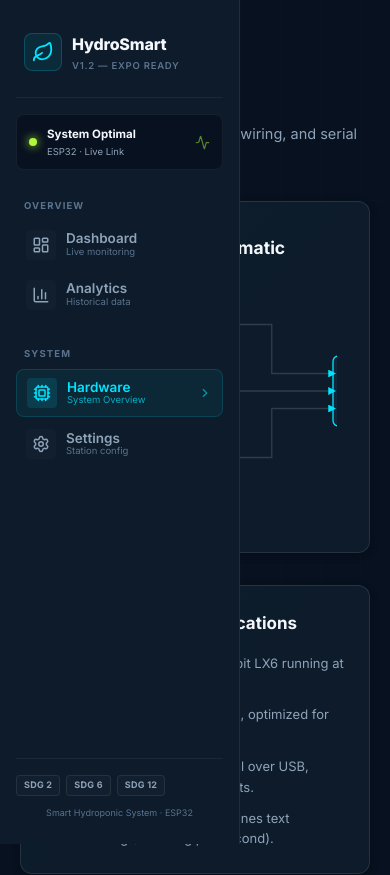
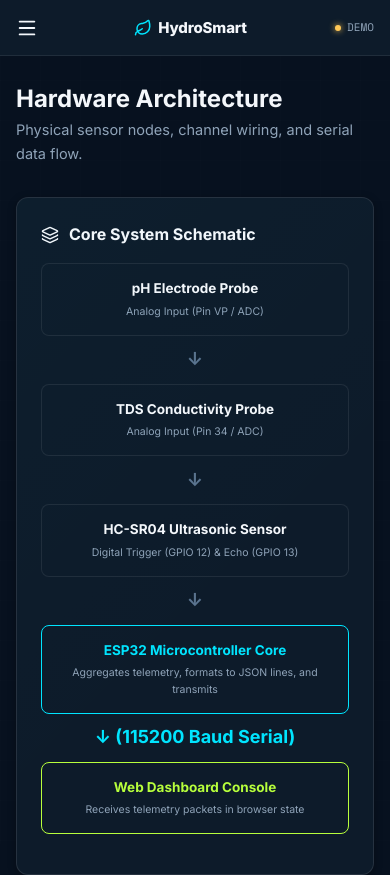
Before and after one commit to Chitesh09/smart-hydroponics, a Next.js app: page /dashboard/hardware in a window 390 px wide. Shown: the top 875 px of the page. Built offline with nearby package versions, Linux system fonts and the light colour scheme; no server answers; sample sign-in values are in the browser's storage.

Commit message:
feat: implement responsive mobile navigation drawer, vertical flow schematic, and typography scaling

```diff
--- /dev/null
+++ b/app/dashboard/hardware/page.module.css
@@ -0,0 +1,57 @@
+.desktopDiagram {
+  display: block;
+}
+
+.mobileFlowDiagram {
+  display: none;
+}
+
+@media (max-width: 768px) {
+  .desktopDiagram {
+    display: none;
+  }
+
+  .mobileFlowDiagram {
+    display: flex;
+    flex-direction: column;
+    align-items: center;
+    gap: 12px;
+    padding: 16px 0;
+  }
+}
+
+.flowCard {
+  width: 100%;
+  max-width: 320px;
+  background: #0D1B2A;
+  border: 1px solid rgba(255, 255, 255, 0.08);
+  border-radius: var(--radius-md);
+  padding: 14px;
+  text-align: center;
+}
+
+.flowCardActive {
+  border-color: #00E5FF;
+}
+
+.flowCardTitle {
+  font-size: 13.5px;
+  font-weight: 700;
+  color: #F4F7FB;
+  margin-bottom: 4px;
+}
+
+.flowCardDesc {
+  font-size: 10.5px;
+  color: #8FA3B8;
+}
+
+.flowArrow {
+  font-size: 18px;
+  font-weight: 700;
+  color: #5A738E;
+  height: 24px;
+  display: flex;
+  align-items: center;
+  justify-content: center;
+}
--- a/app/dashboard/hardware/page.tsx
+++ b/app/dashboard/hardware/page.tsx
@@ -1,6 +1,7 @@
 'use client';
 
 import { Cpu, HardDrive, Layers, Zap } from 'lucide-react';
+import styles from './page.module.css';
 
 export default function HardwarePage() {
   return (
@@ -12,14 +13,14 @@ export default function HardwarePage() {
       </div>
 
       {/* Central Architecture Flow Diagram */}
-      <div className="glass-card" style={{ padding: '32px' }}>
+      <div className="glass-card" style={{ padding: '24px' }}>
         <h2 className="text-lg font-bold mb-lg" style={{ display: 'flex', alignItems: 'center', gap: '10px' }}>
           <Layers size={18} className="text-primary" /> Core System Schematic
         </h2>
 
-        {/* Visual SVG Block Diagram */}
-        <div style={{ position: 'relative', width: '100%', overflowX: 'auto', padding: '24px 0' }}>
-          <svg viewBox="0 0 800 240" style={{ width: '100%', minWidth: '700px', height: 'auto' }}>
+        {/* 1. Desktop Architecture Diagram (Hidden on Mobile) */}
+        <div className={styles.desktopDiagram} style={{ position: 'relative', width: '100%', padding: '16px 0' }}>
+          <svg viewBox="0 0 800 240" style={{ width: '100%', height: 'auto' }}>
             <defs>
               <marker id="arrow" viewBox="0 0 10 10" refX="6" refY="5" markerWidth="6" markerHeight="6" orient="auto-start-reverse">
                 <path d="M 0 0 L 10 5 L 0 10 z" fill="#00E5FF" />
@@ -27,17 +28,14 @@ export default function HardwarePage() {
             </defs>
 
             {/* Sensor Blocks */}
-            {/* pH Sensor */}
             <rect x="20" y="20" width="160" height="48" rx="4" fill="#0D1B2A" stroke="rgba(255, 255, 255, 0.08)" />
             <text x="35" y="48" fill="#F4F7FB" fontSize="12" fontWeight="700">pH Electrode Probe</text>
             <text x="35" y="60" fill="#8FA3B8" fontSize="9">Analog input (Pin VP / ADC)</text>
 
-            {/* TDS Sensor */}
             <rect x="20" y="96" width="160" height="48" rx="4" fill="#0D1B2A" stroke="rgba(255, 255, 255, 0.08)" />
             <text x="35" y="124" fill="#F4F7FB" fontSize="12" fontWeight="700">TDS Conductivity Probe</text>
             <text x="35" y="136" fill="#8FA3B8" fontSize="9">Analog input (Pin 34 / ADC)</text>
 
-            {/* Ultrasonic Sensor */}
             <rect x="20" y="172" width="160" height="48" rx="4" fill="#0D1B2A" stroke="rgba(255, 255, 255, 0.08)" />
             <text x="35" y="200" fill="#F4F7FB" fontSize="12" fontWeight="700">HC-SR04 Ultrasonic</text>
             <text x="35" y="212" fill="#8FA3B8" fontSize="9">Digital (Pins 12 Trig / 13 Echo)</text>
@@ -62,11 +60,42 @@ export default function HardwarePage() {
             <text x="515" y="112" fill="#00E5FF" fontSize="9" fontFamily="var(--font-mono)">115200 Baud</text>
           </svg>
         </div>
+
+        {/* 2. Mobile/Tablet Vertical Flow Diagram (Visible on Mobile) */}
+        <div className={styles.mobileFlowDiagram}>
+          <div className={styles.flowCard}>
+            <div className={styles.flowCardTitle}>pH Electrode Probe</div>
+            <div className={styles.flowCardDesc}>Analog Input (Pin VP / ADC)</div>
+          </div>
+          <div className={styles.flowArrow}>↓</div>
+
+          <div className={styles.flowCard}>
+            <div className={styles.flowCardTitle}>TDS Conductivity Probe</div>
+            <div className={styles.flowCardDesc}>Analog Input (Pin 34 / ADC)</div>
+          </div>
+          <div className={styles.flowArrow}>↓</div>
+
+          <div className={styles.flowCard}>
+            <div className={styles.flowCardTitle}>HC-SR04 Ultrasonic Sensor</div>
+            <div className={styles.flowCardDesc}>Digital Trigger (GPIO 12) & Echo (GPIO 13)</div>
+          </div>
+          <div className={styles.flowArrow}>↓</div>
+
+          <div className={`${styles.flowCard} ${styles.flowCardActive}`}>
+            <div className={styles.flowCardTitle} style={{ color: '#00E5FF' }}>ESP32 Microcontroller Core</div>
+            <div className={styles.flowCardDesc}>Aggregates telemetry, formats to JSON lines, and transmits</div>
+          </div>
+          <div className={styles.flowArrow} style={{ color: '#00E5FF' }}>↓ (115200 Baud Serial)</div>
+
+          <div className={styles.flowCard} style={{ borderColor: '#B7FF3C' }}>
+            <div className={styles.flowCardTitle} style={{ color: '#B7FF3C' }}>Web Dashboard Console</div>
+            <div className={styles.flowCardDesc}>Receives telemetry packets in browser state</div>
+          </div>
+        </div>
       </div>
 
       {/* Component Details Card List */}
       <div className="grid-2">
-        {/* ESP32 Controller Card */}
         <div className="glass-card" style={{ padding: '24px' }}>
           <div style={{ display: 'flex', alignItems: 'center', gap: '10px', marginBottom: '16px' }}>
             <Cpu size={20} className="text-primary" />
@@ -80,7 +109,6 @@ export default function HardwarePage() {
           </ul>
         </div>
 
-        {/* Ultrasonic Water Level Calibration */}
         <div className="glass-card" style={{ padding: '24px' }}>
           <div style={{ display: 'flex', alignItems: 'center', gap: '10px', marginBottom: '16px' }}>
             <Zap size={20} className="text-accent" />
--- a/app/dashboard/layout.module.css
+++ b/app/dashboard/layout.module.css
@@ -10,6 +10,25 @@
   padding: 32px 40px;
   position: relative;
   z-index: 10;
+  min-width: 0; /* Prevents overflow from children */
+}
+
+.mobileHeader {
+  display: none;
+}
+
+.backdrop {
+  position: fixed;
+  inset: 0;
+  background: rgba(3, 7, 18, 0.55);
+  backdrop-filter: blur(3px);
+  z-index: 95;
+  animation: fadeIn 0.22s cubic-bezier(0.4, 0, 0.2, 1) forwards;
+}
+
+@keyframes fadeIn {
+  from { opacity: 0; }
+  to { opacity: 1; }
 }
 
 @media (max-width: 768px) {
@@ -18,7 +37,34 @@
   }
   .main {
     margin-left: 0;
-    margin-bottom: 80px; /* Space for bottom nav if we added one */
-    padding: 20px;
+    margin-top: 56px; /* Space for the top header */
+    padding: 24px 16px;
+  }
+  .mobileHeader {
+    display: flex;
+    align-items: center;
+    justify-content: space-between;
+    position: fixed;
+    top: 0;
+    left: 0;
+    right: 0;
+    height: 56px;
+    background: #0D1B2A;
+    border-bottom: 1px solid rgba(255, 255, 255, 0.08);
+    padding: 0 16px;
+    z-index: 100;
+  }
+  .menuBtn {
+    color: var(--text-primary);
+    display: flex;
+    align-items: center;
+    justify-content: center;
+    padding: 8px;
+    margin-left: -8px;
+    cursor: pointer;
+  }
+  .mobileLogo {
+    display: flex;
+    align-items: center;
   }
 }
--- a/app/dashboard/layout.tsx
+++ b/app/dashboard/layout.tsx
@@ -4,6 +4,7 @@ import { useState, useEffect } from 'react';
 import { usePathname, useRouter } from 'next/navigation';
 import { Sidebar } from '@/components/Sidebar';
 import { ESP32SerialProvider, useESP32Serial } from '@/lib/esp32/ESP32SerialContext';
+import { Menu, Leaf } from 'lucide-react';
 import styles from './layout.module.css';
 
 export default function DashboardLayout({
@@ -27,6 +28,7 @@ function DashboardLayoutContent({
   const [simSystemStatus, setSimSystemStatus] = useState<'stable' | 'correcting' | 'fault'>('stable');
   const [alertCount, setAlertCount] = useState(0);
   const [authorized, setAuthorized] = useState(false);
+  const [isMobileOpen, setIsMobileOpen] = useState(false);
   const pathname = usePathname();
   const router = useRouter();
 
@@ -42,6 +44,14 @@ function DashboardLayoutContent({
       return () => clearTimeout(timer);
     }
   }, [router]);
+
+  // Automatically collapse mobile drawer upon route navigation
+  useEffect(() => {
+    const timer = setTimeout(() => {
+      setIsMobileOpen(false);
+    }, 0);
+    return () => clearTimeout(timer);
+  }, [pathname]);
 
   // Derive systemStatus dynamically based on the active mode
   const systemStatus = mode === 'real'
@@ -79,7 +89,47 @@ function DashboardLayoutContent({
 
   return (
     <div className={styles.layout}>
-      <Sidebar systemStatus={systemStatus} alertCount={alertCount} />
+      {/* Mobile Top Header (Visible only on mobile/tablet viewports) */}
+      <header className={styles.mobileHeader}>
+        <button
+          className={styles.menuBtn}
+          onClick={() => setIsMobileOpen(!isMobileOpen)}
+          aria-label="Toggle navigation drawer"
+        >
+          <Menu size={22} />
+        </button>
+        <div className={styles.mobileLogo}>
+          <Leaf size={18} style={{ color: '#00E5FF', marginRight: '6px' }} />
+          <span style={{ fontWeight: 800, fontSize: '15px', color: '#F4F7FB', letterSpacing: '-0.01em' }}>HydroSmart</span>
+        </div>
+        <div style={{ display: 'flex', alignItems: 'center', gap: '6px', fontSize: '11px', fontFamily: 'var(--font-mono)' }}>
+          <span style={{
+            width: '6px',
+            height: '6px',
+            borderRadius: '50%',
+            background: mode === 'real' && !isStale ? '#B7FF3C' : '#FFC857',
+            boxShadow: `0 0 6px ${mode === 'real' && !isStale ? '#B7FF3C' : '#FFC857'}`
+          }} />
+          <span style={{ color: '#8FA3B8' }}>{mode === 'real' ? 'LIVE' : 'DEMO'}</span>
+        </div>
+      </header>
+
+      {/* Drawer Overlay Backdrop (Mobile viewports only) */}
+      {isMobileOpen && (
+        <div
+          className={styles.backdrop}
+          onClick={() => setIsMobileOpen(false)}
+        />
+      )}
+
+      {/* Sidebar (Responsive drawer on mobile, static side panel on desktop) */}
+      <Sidebar
+        systemStatus={systemStatus}
+        alertCount={alertCount}
+        isOpen={isMobileOpen}
+        onClose={() => setIsMobileOpen(false)}
+      />
+
       <main className={styles.main}>
         {/* Unified route transition container */}
         <div key={pathname} className="page-transition">
--- a/app/dashboard/page.tsx
+++ b/app/dashboard/page.tsx
@@ -259,7 +259,7 @@ export default function Dashboard() {
             </span>
           </div>
 
-          <div style={{ display: 'flex', alignItems: 'center', gap: '32px', flexWrap: 'wrap' }}>
+          <div className={styles.reservoirFlex}>
             {/* industrial reservoir tank visualizer */}
             <div style={{
               position: 'relative',
--- /dev/null
+++ b/app/dashboard/profile/page.module.css
@@ -0,0 +1,11 @@
+.profileGrid {
+  display: grid;
+  grid-template-columns: 1fr 2fr;
+  gap: 24px;
+}
+
+@media (max-width: 768px) {
+  .profileGrid {
+    grid-template-columns: 1fr;
+  }
+}
--- a/app/dashboard/profile/page.tsx
+++ b/app/dashboard/profile/page.tsx
@@ -4,6 +4,7 @@ import { useState, useEffect } from 'react';
 import { User, Mail, Shield, Bell, LogOut, CheckCircle } from 'lucide-react';
 import { useRouter } from 'next/navigation';
 import { toast, Toaster } from 'react-hot-toast';
+import styles from './page.module.css';
 
 export default function ProfilePage() {
   const router = useRouter();
@@ -47,7 +48,7 @@ export default function ProfilePage() {
         <p className="text-secondary">Manage your account settings, preferences, and security.</p>
       </div>
 
-      <div className="grid-2" style={{ gridTemplateColumns: '1fr 2fr', gap: '24px' }}>
+      <div className={styles.profileGrid}>
 
         {/* Left column - Account Basics */}
         <div style={{ display: 'flex', flexDirection: 'column', gap: '24px' }}>
--- a/app/globals.css
+++ b/app/globals.css
@@ -207,12 +207,21 @@ input, select, textarea { font-family: inherit; }
 
 /* ---------- Typography ---------- */
 .text-xs   { font-size: 11px; }
+.text-sm   { font-size: 12px; }
+.text-base { font-size: 13.5px; }
+.text-lg   { font-size: 16px; }
+.text-xl   { font-size: 18px; }
+.text-2xl  { font-size: 21px; }
+.text-3xl  { font-size: 24px; }
+
+@media (min-width: 768px) {
   .text-sm   { font-size: 12.5px; }
   .text-base { font-size: 14.5px; }
   .text-lg   { font-size: 17.5px; }
   .text-xl   { font-size: 21px; }
   .text-2xl  { font-size: 26px; }
   .text-3xl  { font-size: 32px; }
+}
 
 .font-mono    { font-family: var(--font-mono); }
 .font-medium  { font-weight: 500; }
--- a/app/page.tsx
+++ b/app/page.tsx
@@ -148,7 +148,7 @@ export default function EntryPage() {
               {authMode === 'signin' && (
                 <div className={styles.checkboxContainer}>
                   <label className={styles.checkboxLabel}>
-                    <input type="checkbox" defaultChecked style={{ accentColor: '#00d4aa' }} />
+                    <input type="checkbox" defaultChecked style={{ accentColor: '#00E5FF' }} />
                     <span>Remember this station</span>
                   </label>
                 </div>
@@ -175,7 +175,7 @@ export default function EntryPage() {
       {/* 2. Connecting / System Loading Page */}
       {flowState === 'connecting' && (
         <div className={styles.transitionContainer}>
-          <CheckCircle2 size={44} className="text-primary" style={{ marginBottom: '24px', color: '#00d4aa' }} />
+          <CheckCircle2 size={44} className="text-primary" style={{ marginBottom: '24px', color: '#00E5FF' }} />
           <h2 className={styles.transitionTitle}>Authorization Granted</h2>
           <p className={styles.transitionSubtitle}>Synchronizing metrics with ESP32 receiver...</p>
           <div className={styles.spinner} />
--- a/components/Sidebar.module.css
+++ b/components/Sidebar.module.css
@@ -221,3 +221,19 @@
   color: #5A738E;
   text-align: center;
 }
+
+@media (max-width: 768px) {
+  .sidebar {
+    transform: translateX(-100%);
+    transition: transform 0.25s cubic-bezier(0.4, 0, 0.2, 1);
+    box-shadow: none;
+    z-index: 105; /* High enough to overlay mobile header */
+    height: 100vh;
+    bottom: 0;
+  }
+
+  .sidebarOpen {
+    transform: translateX(0);
+    box-shadow: 8px 0 32px rgba(0, 0, 0, 0.6);
+  }
+}
--- a/components/Sidebar.tsx
+++ b/components/Sidebar.tsx
@@ -26,9 +26,16 @@ const systemItems = [
 interface SidebarProps {
   systemStatus?: 'stable' | 'correcting' | 'fault';
   alertCount?: number;
+  isOpen?: boolean;
+  onClose?: () => void;
 }
 
-export function Sidebar({ systemStatus = 'stable', alertCount = 0 }: SidebarProps) {
+export function Sidebar({
+  systemStatus = 'stable',
+  alertCount = 0,
+  isOpen = false,
+  onClose
+}: SidebarProps) {
   const pathname = usePathname();
 
   // Vibrant semantic mapping matching design tokens
@@ -52,6 +59,7 @@ export function Sidebar({ systemStatus = 'stable', alertCount = 0 }: SidebarProp
         key={href}
         href={href}
         className={`${styles.navItem} ${isActive ? styles.navItemActive : ''}`}
+        onClick={onClose}
       >
         <div className={styles.navIcon}>
           <Icon size={18} />
@@ -69,7 +77,7 @@ export function Sidebar({ systemStatus = 'stable', alertCount = 0 }: SidebarProp
   };
 
   return (
-    <aside className={`${styles.sidebar} sidebar-animate`}>
+    <aside className={`${styles.sidebar} ${isOpen ? styles.sidebarOpen : ''} sidebar-animate`}>
       {/* Logo */}
       <div className={styles.logo}>
         <div className={styles.logoIcon}>
```
Also changed, not shown: app/dashboard/page.module.css (+15 -0 lines). Lines whose indentation alone changed are shown as unchanged.
